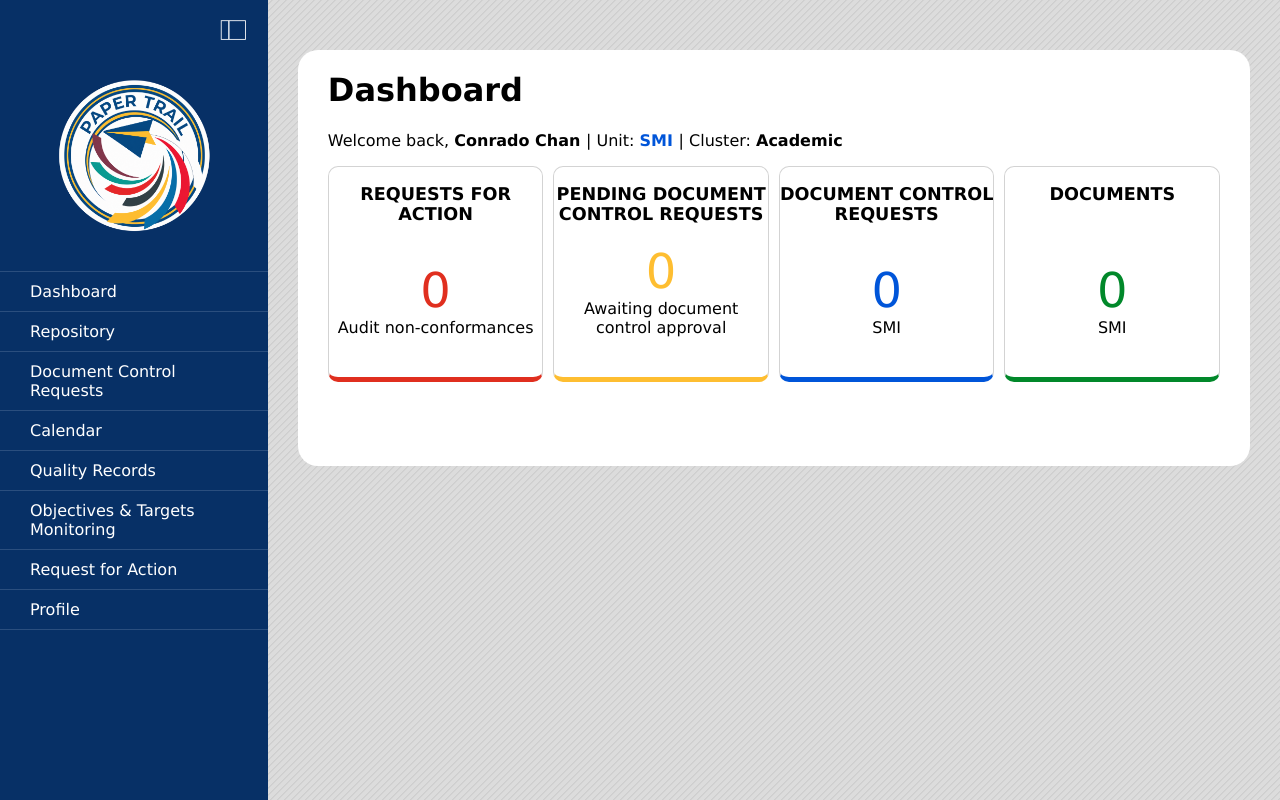
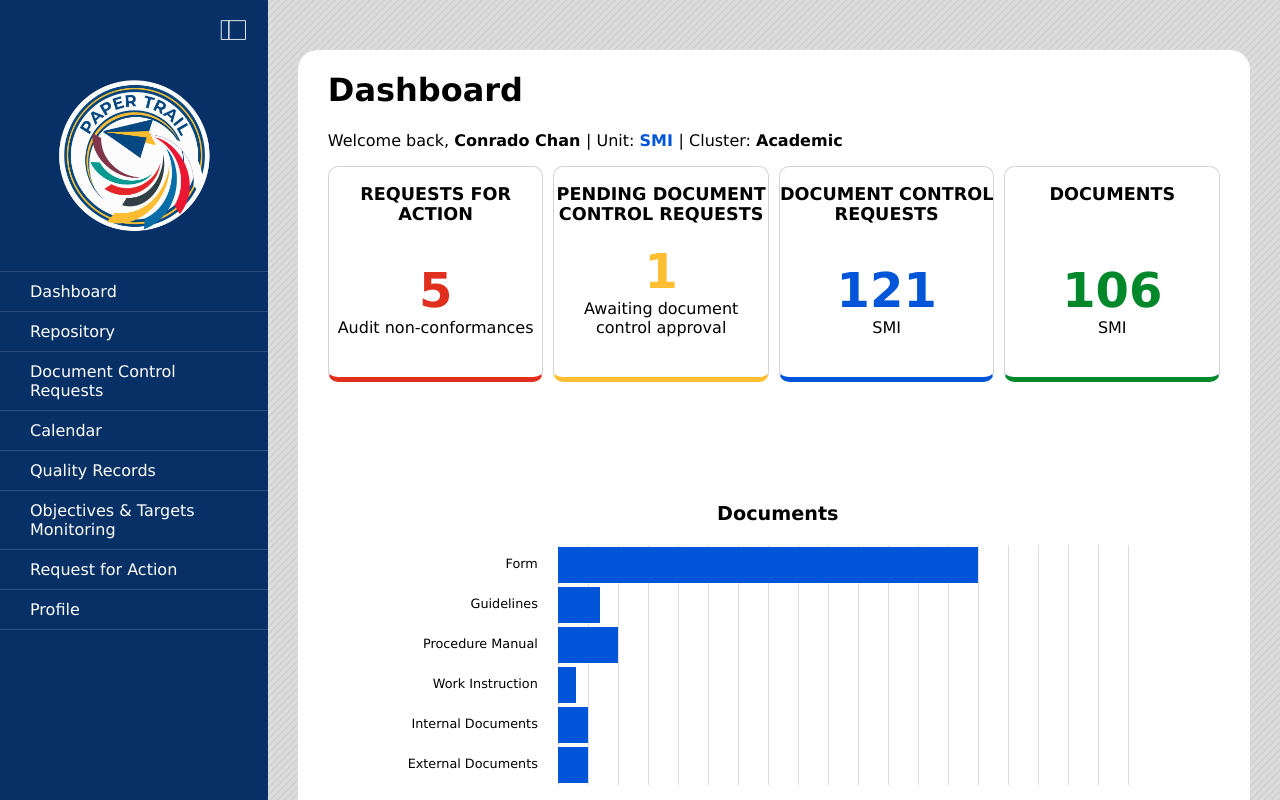
Before and after one commit to kurudevelops/samcis-paper-trail, a React (Vite) app in the folder frontend/: page / in a window 1280 px wide. Shown: the top 800 px of the page. Built offline with nearby package versions, Linux system fonts and the light colour scheme.

Commit message:
feat: add CSS bar chart in dashboard

```diff
--- a/frontend/src/features/Dashboard.jsx
+++ b/frontend/src/features/Dashboard.jsx
@@ -11,13 +11,36 @@ function Dashboard() {
     const [requestCount, setRequestCount] = useState(0);
     const [documentCount, setDocumentCount] = useState(0);
 
+    const [formW, setFormW] = useState('');
+    const [guidelinesW, setGuidelinesW] = useState('');
+    const [procedureManualW, setProcedureManualW] = useState('');
+    const [workInstructionW, setWorkInstructionW] = useState('');
+    const [internalDocumentW, setInternalDocumentW] = useState('');
+    const [externalDocumentW, setExternalDocumentW] = useState('');
+
 
     // TODO: fetch actual values from DB
     // temporary placeholder values
     useEffect(() => {
+        // user information
         setName('Conrado Chan');
         setUnit('SMI');
         setCluster('Academic');
+
+        // database object counts
+        setRfaCount(5);
+        setPendingCount(1);
+        setRequestCount(121);
+        setDocumentCount(106);
+
+        // TODO: add numeric labels along x-axis
+        // bar chart
+        setFormW('70%');
+        setGuidelinesW('7%');
+        setProcedureManualW('10%');
+        setWorkInstructionW('3%');
+        setInternalDocumentW('5%');
+        setExternalDocumentW('5%');
     }, []);
 
     return (
@@ -49,6 +72,37 @@ function Dashboard() {
                     <div>SMI</div>
                 </div>
             </div>
+
+            <dl className='bar-chart'>
+                <dt>Documents</dt>
+                <dd className="percentage">
+                    <span className="text"> Form   </span>
+                    <div className='bar' style={{width: formW}}></div>
+                </dd>
+                <dd className="percentage">
+                    <span className="text"> Guidelines  </span>
+                    <div className='bar' style={{width: guidelinesW}}></div>
+                </dd>
+                <dd className="percentage">
+                    <span className="text"> Procedure Manual  </span>
+                    <div className='bar' style={{width: procedureManualW}}></div>
+                </dd>
+                <dd className="percentage">
+                    <span className="text"> Work Instruction  </span>
+                    <div className='bar' style={{width: workInstructionW}}></div>
+                </dd>
+                <dd className="percentage">
+                    <span className="text"> Internal Documents  </span>
+                    <div className='bar' style={{width: internalDocumentW}}></div>
+                </dd>
+                <dd className="percentage">
+                    <span className="text"> External Documents  </span>
+                    <div className='bar' style={{width: externalDocumentW}}></div>
+                </dd>
+            </dl>
+            <style>
+
+            </style>
         </div>
     )
 }
--- a/frontend/src/styles/index.css
+++ b/frontend/src/styles/index.css
@@ -19,6 +19,7 @@ body, html, div#root, div.home {
   margin: 0px;
   padding: 0px;
   height: 100%;
+  min-height: 130vh;
   background-color: gainsboro;
 
   /* Diagonals */
@@ -212,6 +213,7 @@ div.content > * {
   border-radius: 10px;
 }
 .dashboard .object-counts-container .count {
+  font-weight: 700;
   margin-top: auto;
   font-size: 3rem;
 }
@@ -243,3 +245,65 @@ div.content > * {
 .dashboard .object-counts-container .documents-count > .count {
   color: var(--secondary-green);
 }
+dl {
+  display: flex;
+  background-color: white;
+  flex-direction: column;
+  width: 100%;
+  max-width: 700px;
+  position: relative;
+  padding: 20px;
+}
+
+dt {
+  align-self: flex-start;
+  width: 100%;
+  font-weight: 700;
+  display: block;
+  text-align: center;
+  font-size: 1.2em;
+  font-weight: 700;
+  margin-bottom: 20px;
+  margin-left: 130px;
+}
+
+.text {
+  display: flex;
+  align-items: center;
+  height: 40px;
+  width: 210px;
+  background-color: white;
+  position: absolute;
+  left: 0;
+  justify-content: flex-end;
+}
+.percentage {
+  font-size: .8em;
+  line-height: 1;
+  width: 100%;
+  height: 40px;
+  margin-left: 210px;
+  background: repeating-linear-gradient(
+  to right,
+  #ddd,
+  #ddd 1px,
+  #fff 1px,
+  #fff 5%
+  );
+}
+.bar {
+  display: block;
+  background-color: var(--secondary-cicm-blue);
+  width: 50px;
+  margin-bottom: 10px;
+  height: 90%;
+  position: relative;
+  top: 50%;
+  transform: translateY(-50%);
+  transition: background-color .3s ease;
+  cursor: pointer;
+}
+.bar-chart {
+  position: relative;
+  width: 600px
+}
```
